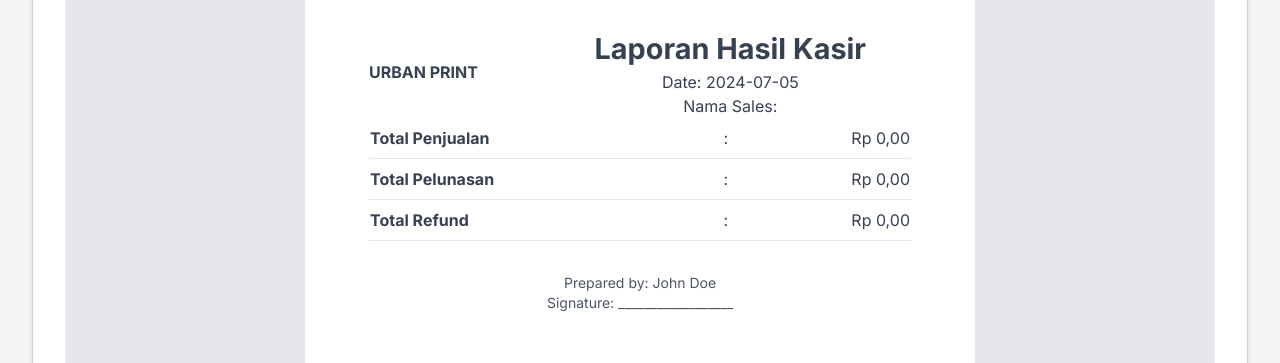
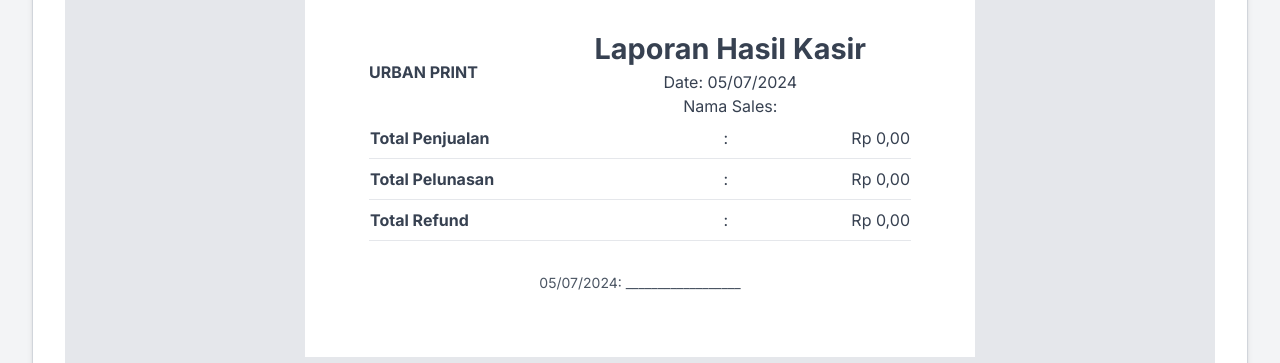
Before and after one commit to guntekhunter/urban-print, a Next.js app: page /manager/daily-report in a window 1280 px wide. Shown: the part 395-758 px from the top of the page. Built offline with nearby package versions, Linux system fonts and the light colour scheme; no server answers; the database is empty.

Commit message:
fix: build

```diff
--- a/app/admin/add-custumer/page.tsx
+++ b/app/admin/add-custumer/page.tsx
@@ -39,6 +39,10 @@ export default function page() {
     }
   };
 
+  const cancel = () => {
+    route.push("/admin");
+  };
+
   return (
     <div className="flex justify-around relative pt-[2rem] text-[.7rem]">
       <div className="p-[3rem] rounded-md shadow-md bg-white text-text w-[95%] space-y-[1rem]">
@@ -77,7 +81,10 @@ export default function page() {
             </div>
           </div>
         </div>
-        <Button onClick={createOrder}>Add Custumer</Button>
+        <div className="flex space-x-[1rem]">
+          <Button onClick={createOrder}>Add Custumer</Button>
+          <Button onClick={cancel}>Cancel</Button>
+        </div>
       </div>
     </div>
   );
--- a/app/admin/create-order/page.tsx
+++ b/app/admin/create-order/page.tsx
@@ -412,7 +412,7 @@ export default function CreateOrder() {
                         className={`absolute bg-black w-full h-full opacity-0 transform duration-200 hover:opacity-70 ${
                           selectedProduct === "printing poster"
                             ? "opacity-70"
-                            : "bg-red-200"
+                            : ""
                         }`}
                       />
                       <Image
--- a/app/fetch/FetchData.tsx
+++ b/app/fetch/FetchData.tsx
@@ -207,9 +207,9 @@ export const createSale = async (data: any) => {
     console.log(error);
   }
 };
-export const getSales = async (data: any) => {
+export const getSales = async () => {
   try {
-    const res = await axios.get("/api/sale/create-sale", data);
+    const res = await axios.get("/api/sale/create-sale");
     return res;
   } catch (error) {
     console.log(error);
--- a/app/functions/DateFormater.tsx
+++ b/app/functions/DateFormater.tsx
@@ -8,3 +8,11 @@ export const dateFormater = (inputDate: any) => {
 
   return `${day}/${month}/${year} ${hours}:${minutes}`;
 };
+export const dateFormat = (inputDate: any) => {
+  const date = new Date(inputDate);
+  const day = String(date.getDate()).padStart(2, "0");
+  const month = String(date.getMonth() + 1).padStart(2, "0"); // Months are zero-based
+  const year = date.getFullYear();
+
+  return `${day}/${month}/${year}`;
+};
--- a/app/manager/daily-report/page.tsx
+++ b/app/manager/daily-report/page.tsx
@@ -8,6 +8,7 @@ import {
   getSalesPerson,
   getUser,
 } from "@/app/fetch/FetchData";
+import { dateFormat, dateFormater } from "@/app/functions/DateFormater";
 import React, { useEffect, useState } from "react";
 
 interface Sales {
@@ -115,7 +116,7 @@ export default function page() {
                   <h1 className="font-bold text-[1.8rem]">
                     Laporan Hasil Kasir
                   </h1>
-                  <p className="text-gray-700">Date: {theDate}</p>
+                  <p className="text-gray-700">Date: {dateFormat(theDate)}</p>
                   <p className="text-gray-700">Nama Sales: {sales?.name}</p>
                 </div>
               </div>
@@ -159,9 +160,9 @@ export default function page() {
             </div>
 
             <div className="text-center mt-8">
-              <p className="text-sm text-gray-600">Prepared by: John Doe</p>
+              <p className="text-sm text-gray-600">{sales?.name}</p>
               <p className="text-sm text-gray-600">
-                Signature: __________________
+                {dateFormat(theDate)}: __________________
               </p>
             </div>
           </div>
```
Also changed, not shown: 1 other file (tests, documents, lock files or other folders).
